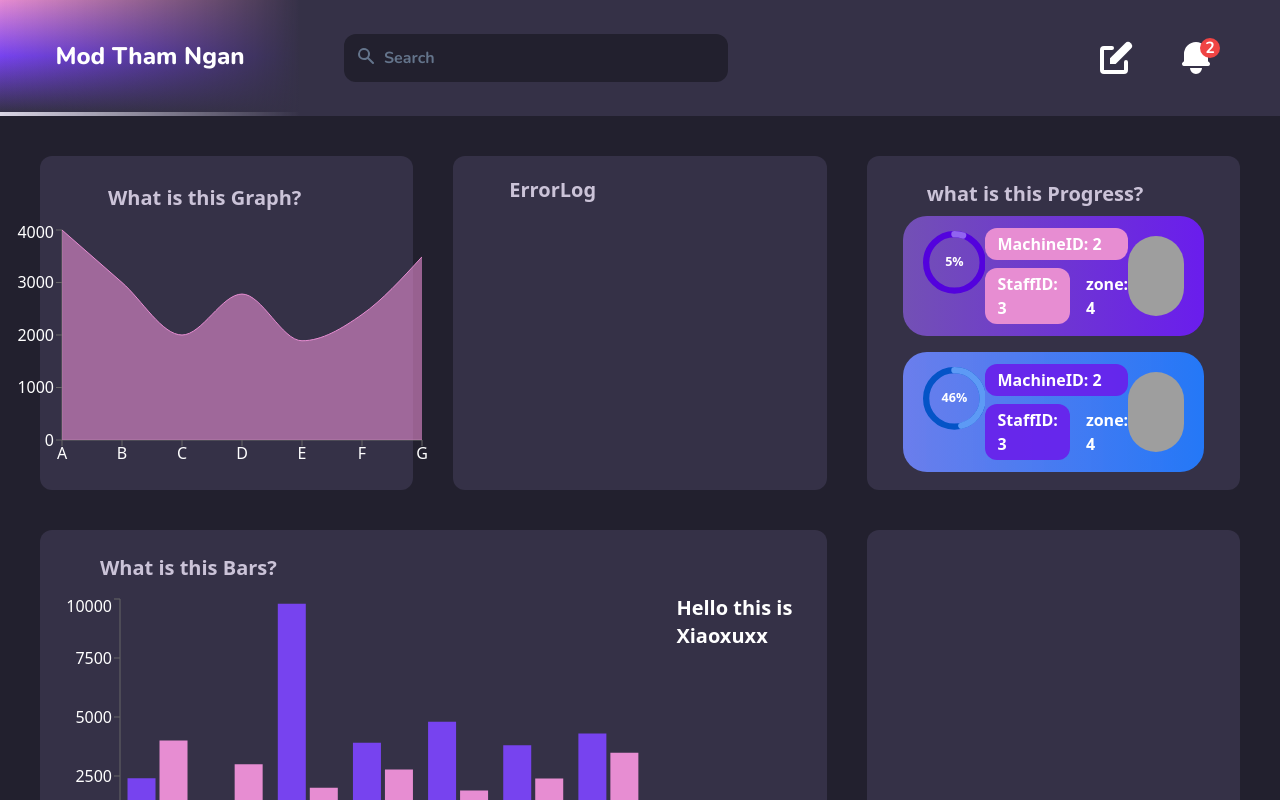
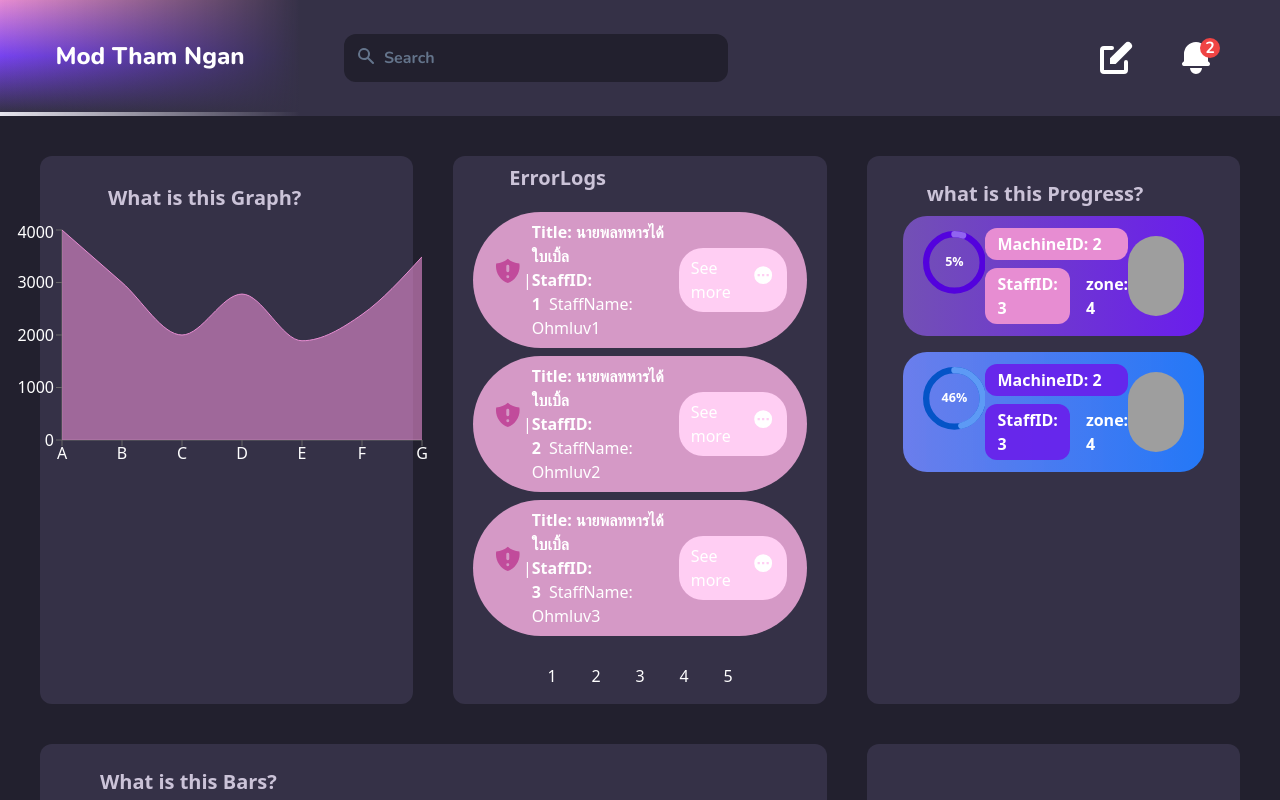
Before and after one commit to riflowth/mod-tham-ngarn, a Next.js app in the folder packages/frontend/: page / in a window 1280 px wide. Shown: the top 800 px of the page. Built offline with nearby package versions, Linux system fonts and the light colour scheme; grey boxes are pictures that could not be loaded.

Commit message:
feat:add Pagination Errorlog but dont no type of pagination

```diff
--- a/packages/frontend/src/components/AreaChart.tsx
+++ b/packages/frontend/src/components/AreaChart.tsx
@@ -4,7 +4,6 @@ import {
   Area,
   XAxis,
   YAxis,
-  CartesianGrid,
   Tooltip,
   ResponsiveContainer,
 } from "recharts";
--- a/packages/frontend/src/components/ErrorLog.tsx
+++ b/packages/frontend/src/components/ErrorLog.tsx
@@ -1,9 +1,65 @@
-import React from "react";
+import { type } from "os";
+import React, { useEffect, useState } from "react";
+import ErrorLogData from "src/data/ErrorLogData";
+import ErrorLogItem from "./ErrorLogItem";
 
+type DataPerPage = { name: string; id: string }[][];
+type PerPageData = { name: string; id: string }[][];
 function ErrorLog() {
+  const [errorLogData, setErrorLogData] = useState(ErrorLogData);
+  const [dataInPage, setDataInPage] = useState([]);
+  const [page, setPage] = useState(0);
+  //ข้อมูลทั้งหมด
+  //จำนวนข้อมูลแต่ละหน้า กี่จำนวนต่อหนึ่งหน้า
+  //จำนวนเลขหน้า = ข้อมลทั้งหมด / จำนวนข้อมูลแต่ละหน้า
+  const pagination: any = () => {
+    const foodPerPage = 3; //แสดง 3 รายการต่อหนึ่งหน้า
+    const page = Math.ceil(ErrorLogData.length / foodPerPage); //จำนวนเลขหน้า
+
+    const newFood = Array.from({ length: page }, (data, index) => {
+      const start = index * foodPerPage; //[[0,..],[7,..]]
+      return ErrorLogData.slice(start, start + foodPerPage);
+    });
+    return newFood;
+  };
+
+  useEffect(() => {
+    const paginate = pagination();
+    setDataInPage(paginate);
+    setErrorLogData(paginate[page]);
+  }, [page]);
+
+  //รับเลขหน้ามาจากปุ่ม
+  const handlePage = (index: number) => {
+    setPage(index);
+  };
   return (
-    <div className="self-start p-2 ml-12 text-xl mt-3 font-bold text-[#CBC3D8]">
-      ErrorLog
+    <div className="w-full h-full">
+      {/* Title */}
+      <div className="self-start p-2 ml-12 text-xl  font-bold text-[#CBC3D8]">
+        <span>ErrorLogs</span>
+      </div>
+      {/* ErrorLog */}
+      <div className="flex flex-col w-full h-full px-5 py-3 space-y-6 ">
+        <div className="min-h-[208px] space-y-2">
+          {errorLogData.map((element, index) => {
+            return <ErrorLogItem key={index} {...element} />;
+          })}
+        </div>
+        <div className="flex self-center flex-1 h-full space-x-3 justify-self-end">
+          {dataInPage.map((data: number, index: number) => {
+            return (
+              <button
+                className="w-8 h-8 "
+                key={index}
+                onClick={() => handlePage(index)}
+              >
+                {index + 1}
+              </button>
+            );
+          })}
+        </div>
+      </div>
     </div>
   );
 }
--- /dev/null
+++ b/packages/frontend/src/components/ErrorLogItem.tsx
@@ -0,0 +1,36 @@
+import {
+  DotsCircleHorizontalIcon,
+  ShieldExclamationIcon,
+} from "@heroicons/react/solid";
+import React from "react";
+type ErrorlogDetail = {
+  name: string;
+  id: string;
+};
+const ErrorLogItem = ({ name, id }: ErrorlogDetail) => {
+  return (
+    <div className="flex flex-1 justify-between items-center p-2 px-5   w-full bg-[#D599C6] rounded-full">
+      <div className="w-12 h-12 text-[#be3c93] animate-pulse">
+        <ShieldExclamationIcon />
+      </div>
+      |
+      <div className="flex flex-col">
+        {/* Title */}
+        <span className="font-bold">Title: นายพลทหารได้ใบเบิ้ล</span>
+        {/* Staff */}
+        <div className="space-x-2">
+          <span className="font-semibold">StaffID: {id}</span>
+          <span className="font-medium-">StaffName: {name}</span>
+        </div>
+      </div>
+      <div className="flex items-center space-x-3 bg-[#ffcef3] p-2 px-3 rounded-3xl cursor-pointer hover:bg-[#ffa6e9] transition-colors ease-in-out duration-300">
+        <span>See more</span>
+        <div className="w-8 h-8">
+          <DotsCircleHorizontalIcon />
+        </div>
+      </div>
+    </div>
+  );
+};
+
+export default ErrorLogItem;
--- a/packages/frontend/src/components/TwoBarChart.tsx
+++ b/packages/frontend/src/components/TwoBarChart.tsx
@@ -2,10 +2,8 @@ import React from "react";
 import {
   BarChart,
   Bar,
-  Cell,
   XAxis,
   YAxis,
-  CartesianGrid,
   Tooltip,
   Legend,
   ResponsiveContainer,
--- /dev/null
+++ b/packages/frontend/src/data/ErrorLogData.ts
@@ -0,0 +1,75 @@
+const MenuData = [
+	{
+		name: "Ohmluv1",
+		id:
+			"1",
+	},
+	{
+		name: "Ohmluv2",
+		id:
+			"2",
+	},
+	{
+		name: "Ohmluv3",
+		id:
+			"3",
+	},
+	{
+		name: "Ohmluv4",
+		id:
+			"4",
+	},
+	{
+		name: "Ohmluv5",
+		id:
+			"5",
+	},
+	{
+		name: "Ohmluv6",
+		id:
+			"6",
+	},
+	{
+		name: "Ohmluv7",
+		id:
+			"7",
+	},
+	{
+		name: "Ohmluv8",
+		id:
+			"8",
+	},
+	{
+		name: "Ohmluv9",
+		id:
+			"9",
+	},
+	{
+		name: "Ohmluv10",
+		id:
+			"10",
+	},
+	{
+		name: "Ohmluv11",
+		id:
+			"11",
+	},
+	{
+		name: "Ohmluv12",
+		id:
+			"12",
+	},
+	{
+		name: "Ohmluv13",
+		id:
+			"13",
+	},
+	{
+		name: "Ohmluv14",
+		id:
+			"14",
+	},
+
+];
+
+export default MenuData;
```
